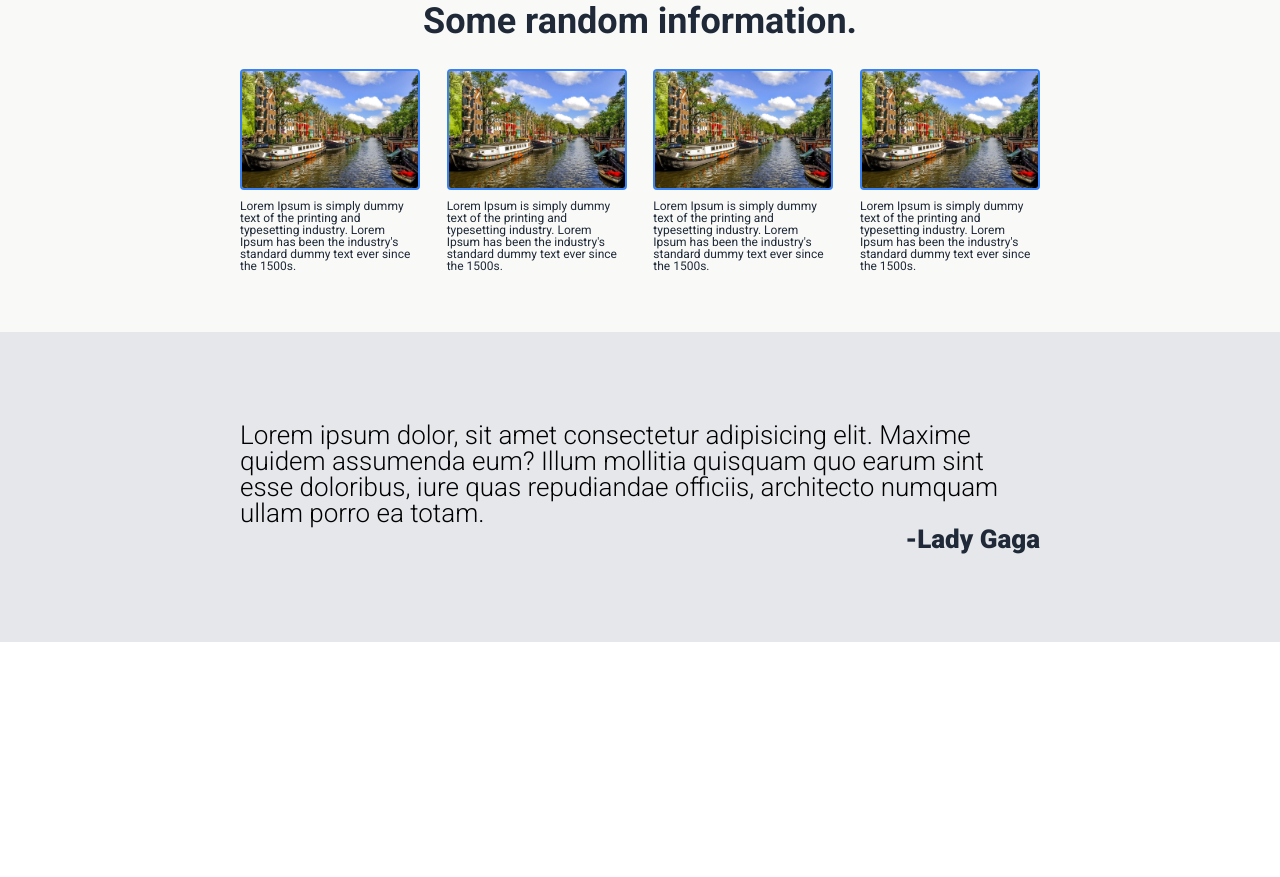
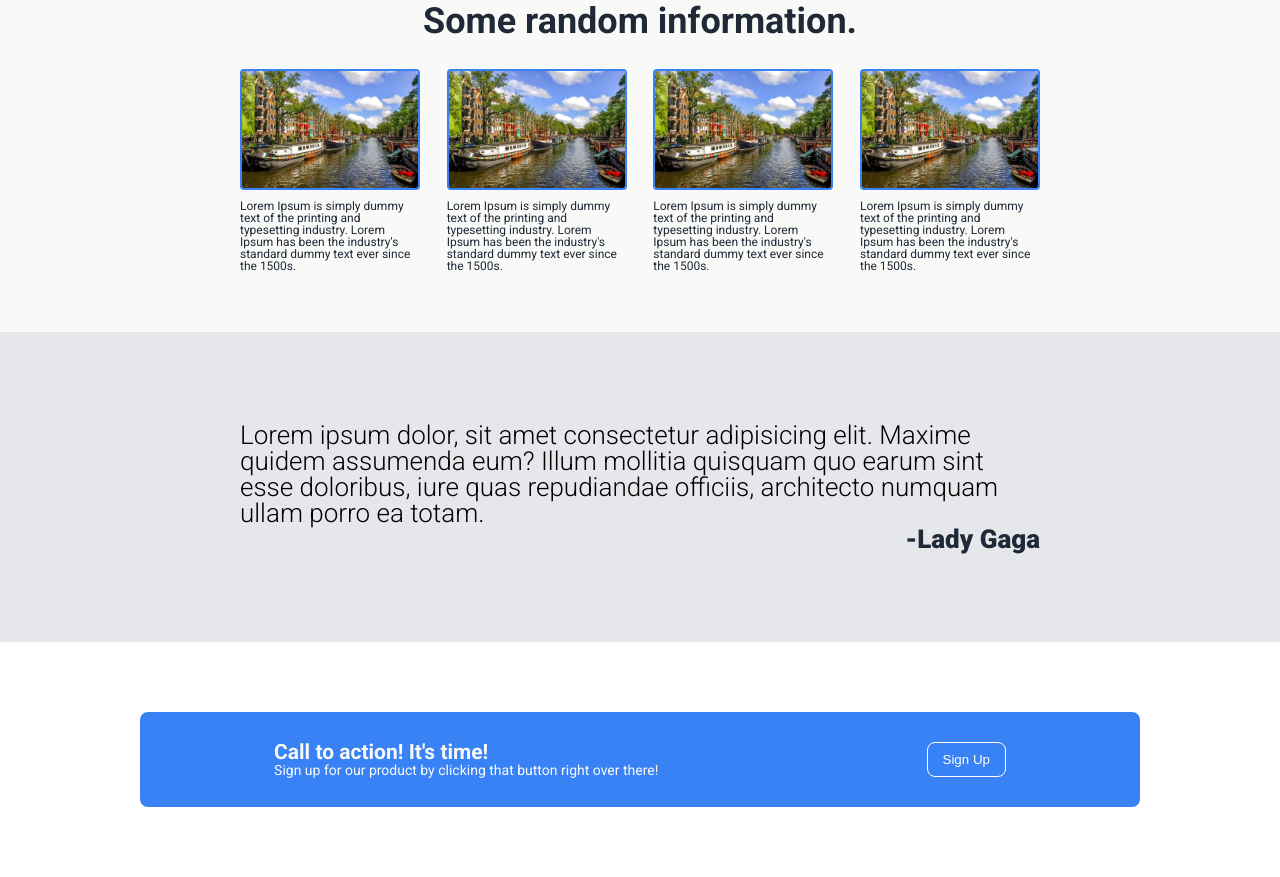
Before and after one commit to AndreiTotoro/landing-page, a plain HTML site: page index.html in a window 1280 px wide. Shown: the part 451-1328 px from the top of the page. Before the commit the page ends 1093 px from the top, so only its background shows below. Drawn offline with Linux system fonts and the light colour scheme.

Commit message:
Added the call to action ribbon

```diff
--- a/css/styles.css
+++ b/css/styles.css
@@ -118,6 +118,8 @@ main{
     font-size: 12px;
 }
 
+/* Quote */
+
 .quote{
     background-color: #E5E7EB;
     padding: 90px;
@@ -138,3 +140,40 @@ main{
     color: #1F2937;
     font-weight: 900;
 }
+
+/* Call to action */
+
+.whitesection{
+    padding: 70px;
+}
+
+.innerblue{
+    background-color: #3882F6;
+    max-width: 1000px;
+    margin: auto;
+    padding-top: 30px;
+    padding-bottom: 30px;
+    display: flex;
+    justify-content: space-around;
+    color: #F9FAF8;
+    border-radius: 8px;
+}
+
+.ctatitle{
+    font-size: 21px;
+    font-weight: 600;
+}
+
+.ctapara{
+    font-size: 14px;
+}
+
+.ctabutton2{
+    border: none;
+    background-color: transparent;
+    color: white;
+    border: 1px solid white;
+    border-radius: 8px;
+    padding-left: 15px;
+    padding-right: 15px;
+}
--- a/index.html
+++ b/index.html
@@ -64,8 +64,20 @@
                 -Lady Gaga
             </p>
         </div>
+    </div>
 
+    <!-- White Section -->
+    <div class="whitesection">
+        <div class="innerblue">
+            <div class="ctastack">
+                <h1 class="ctatitle">Call to action! It's time!</h1>
+                <p class="ctapara">Sign up for our product by clicking that button right over there!</p>
+            </div>
+            <button class="ctabutton2">Sign Up</button>
+        </div>
     </div>
+
+
 
 </body>
 </html>
```
